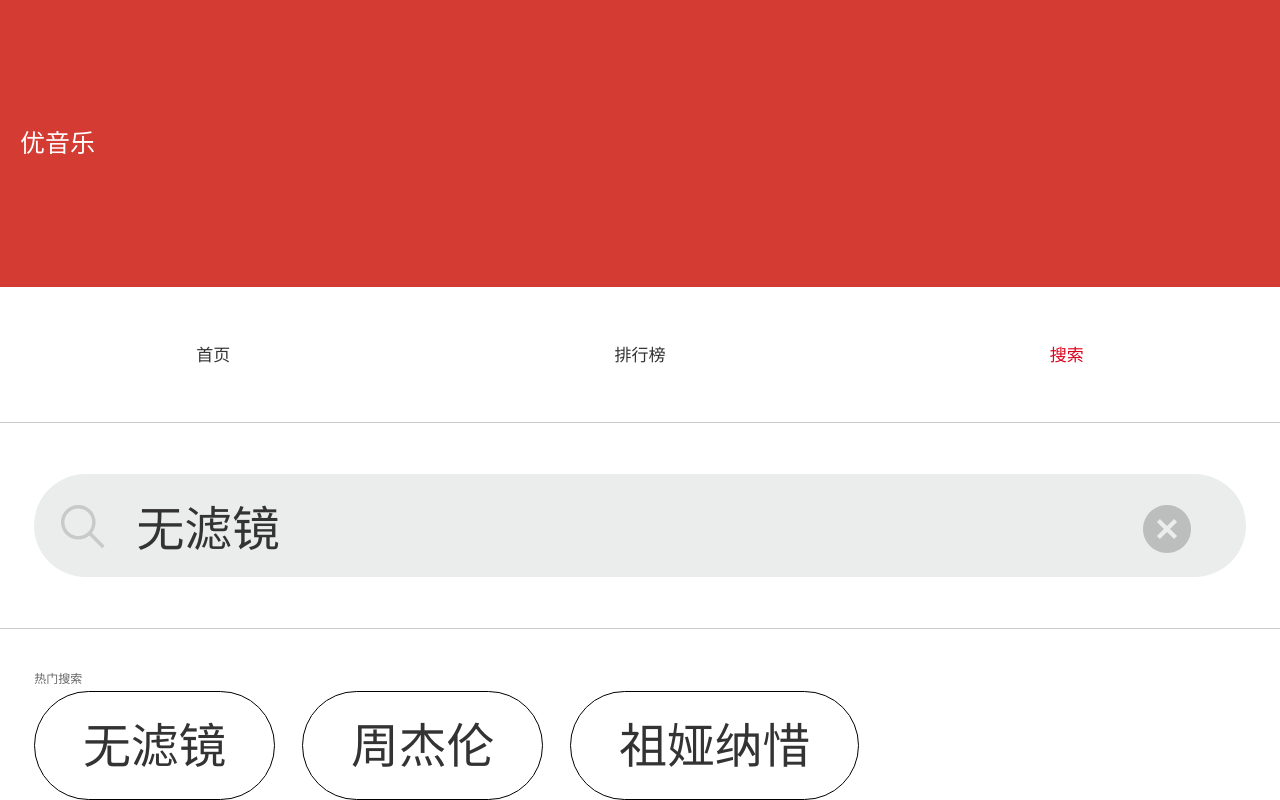
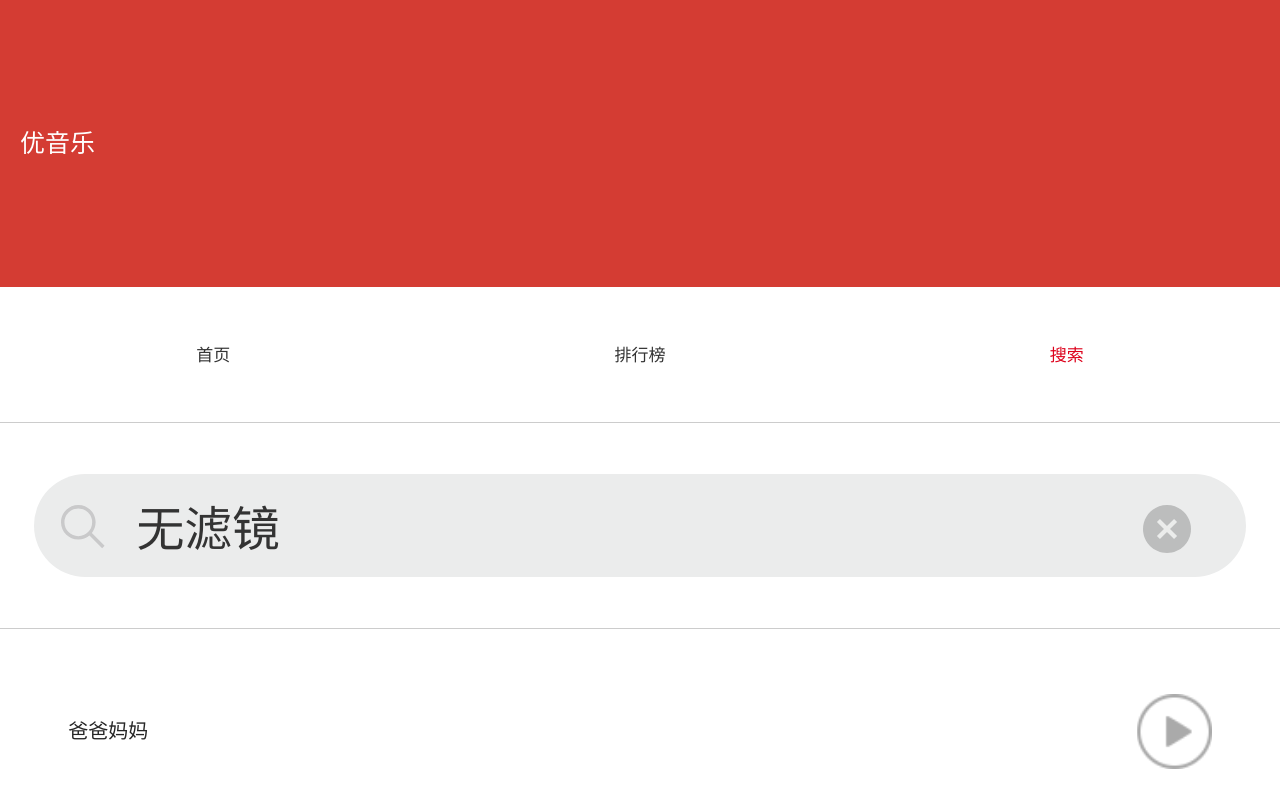
Before and after one commit to cislhh/mobileMusic, a React (Create React App) app: page /index/search in a window 1280 px wide. Both pictures are taken after a click on the item "无滤镜". Shown: the top 800 px of the page. Built offline with nearby package versions, Linux system fonts and the light colour scheme.

Commit message:
主要静态完成

```diff
--- a/src/assets/css/search.css
+++ b/src/assets/css/search.css
@@ -58,7 +58,12 @@
     height: .28rem;
     background: url("../images/error.svg")
 }
+.search .sea_list{
+    display: none;
+    /* display: block; */
+}
 .search .sea_hot{
+    /* display: none; */
     margin: .2rem 0.2rem .14rem;
 }
 .search .sea_hot h6{
@@ -79,3 +84,36 @@
     border: 1px solid #000;
     border-radius: .6rem;
 }
+
+
+.sea_list .songList {
+    display: flex;
+    width: 100%;
+    height: 1.1rem;
+    line-height: 1.1rem;
+
+}
+
+.sea_list .songList .songLeft {
+    width: 0.8rem;
+    text-align: center;
+}
+
+.sea_list .songList .songRight {
+    flex: 1;
+    border-bottom: 1px solid #ccc;
+    display: flex;
+    justify-content: space-between;
+    align-items: center;
+    padding-left: 0.4rem
+}
+
+.sea_list .songList .songRight .icon_play {
+    background: url("../images/music_sprite.png") no-repeat;
+    background-size: 3.32rem 1.94rem;
+    display: inline-block;
+    width: .44rem;
+    height: .44rem;
+    background-position: -0.48rem 0;
+    margin-right: .4rem;
+}
--- a/src/components/views/search.js
+++ b/src/components/views/search.js
@@ -6,6 +6,28 @@ class Serch extends Component {
         super(props);
         this.state = {
             findMsg: "",
+            rankList: [
+                {
+                    id: 1,
+                    songName: "爸爸妈妈"
+                },
+                {
+                    id: 2,
+                    songName: "海底"
+                },
+                {
+                    id: 3,
+                    songName: "心之语"
+                },
+                {
+                    id: 4,
+                    songName: "你好再见"
+                },
+                {
+                    id: 5,
+                    songName: "苏格拉底"
+                }
+            ],
             findText: [
                 {
                     id: 1,
@@ -35,26 +57,37 @@ class Serch extends Component {
         };
         this.error_ico = React.createRef();
         this.find_input = React.createRef();
+        this.sea_list = React.createRef();
+        this.sea_hot = React.createRef();
     }
-
+    goPlay(id, name) {
+        this.props.history.push(`/play?id=${id}&name=${name}`);
+    }
     //根据是否输入内容判断是否出现取消符号
     errorIco(e) {
         this.setState({
-            findMsg:e.target.value
-        })
+            findMsg: e.target.value
+        });
         if (!this.find_input.current.value == "") {
             this.error_ico.current.style.display = "block";
-        }else{
+            this.sea_list.current.style.display = "block";
+            this.sea_hot.current.style.display = "none";
+        } else {
             this.error_ico.current.style.display = "none";
+            this.sea_list.current.style.display = "none";
+            this.sea_hot.current.style.display = "block";
         }
     }
     //点击errorico，清除输入框的值
-    errorClear(){
+    errorClear() {
         this.setState({
-            findMsg:""
-        })
+            findMsg: ""
+        });
         this.error_ico.current.style.display = "none";
-        this.find_input.current.value=""
+        this.find_input.current.value = "";
+
+        this.sea_list.current.style.display = "none";
+        this.sea_hot.current.style.display = "block";
     }
     //点击热门搜索标签添加到搜索栏
     findAdd(id) {
@@ -62,10 +95,13 @@ class Serch extends Component {
         this.setState({
             findMsg: this.state.findText[id - 1].msg
         });
-        this.find_input.current.value=this.state.findText[id - 1].msg
+        this.find_input.current.value = this.state.findText[id - 1].msg;
+
+        this.sea_list.current.style.display = "block";
+        this.sea_hot.current.style.display = "none";
     }
     render() {
-        const { findText} = this.state;
+        const { findText, rankList } = this.state;
         return (
             <div className="search">
                 <form className="sea_input">
@@ -87,7 +123,7 @@ class Serch extends Component {
                         </div>
                     </div>
                 </form>
-                <div className="sea_hot">
+                <div className="sea_hot" ref={this.sea_hot}>
                     <h6>热门搜索</h6>
                     <ul>
                         {findText.map(item => {
@@ -103,6 +139,28 @@ class Serch extends Component {
                         })}
                     </ul>
                 </div>
+                <div className="sea_list" ref={this.sea_list}>
+                    <ul>
+                        {rankList.map(item => {
+                            return (
+                                <li
+                                    className="songList"
+                                    key={item.id}
+                                    onClick={this.goPlay.bind(
+                                        this,
+                                        item.id,
+                                        item.songName
+                                    )}
+                                >
+                                    <div className="songRight">
+                                        {item.songName}
+                                        <span className="icon_play"></span>
+                                    </div>
+                                </li>
+                            );
+                        })}
+                    </ul>
+                </div>
             </div>
         );
     }
```
